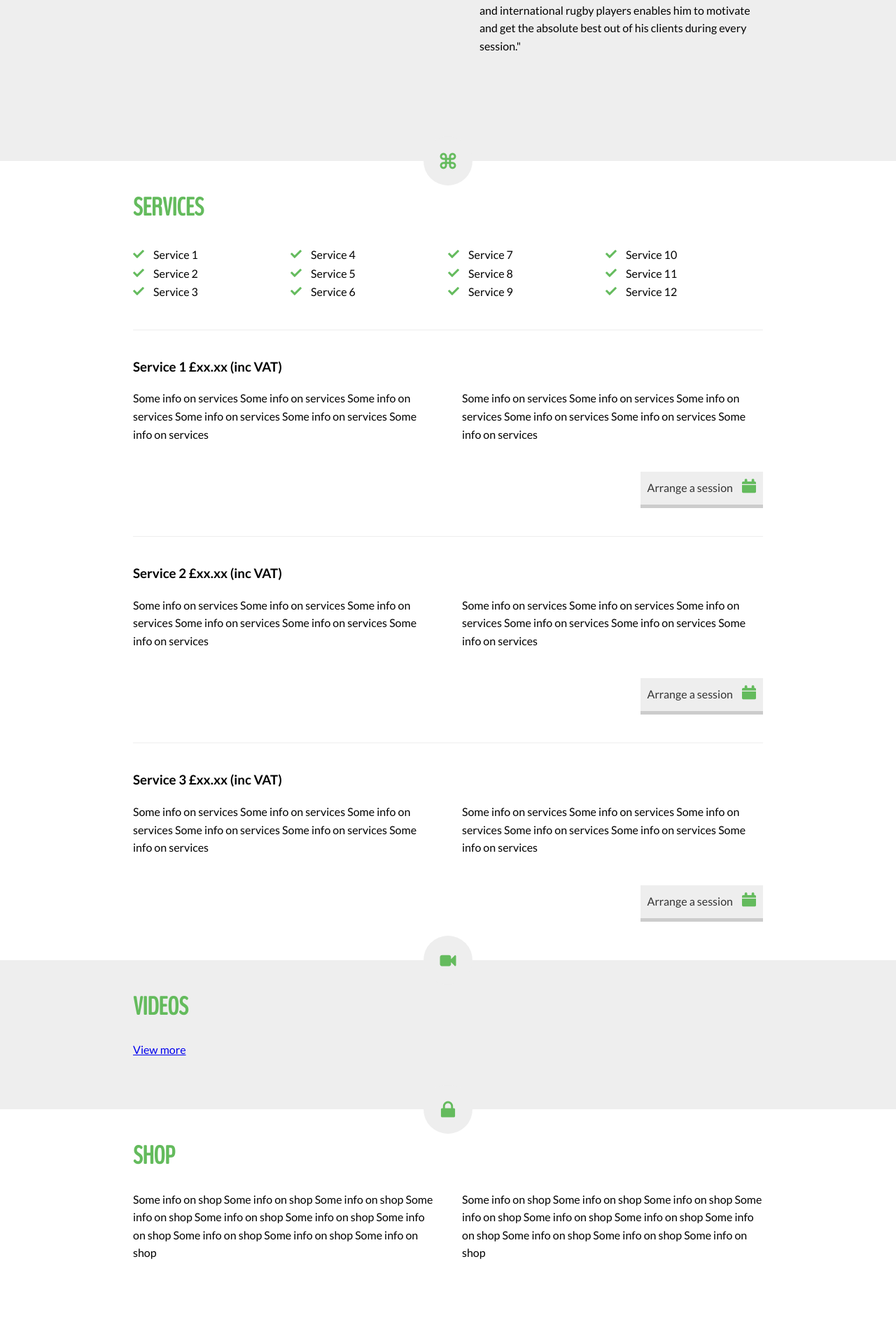
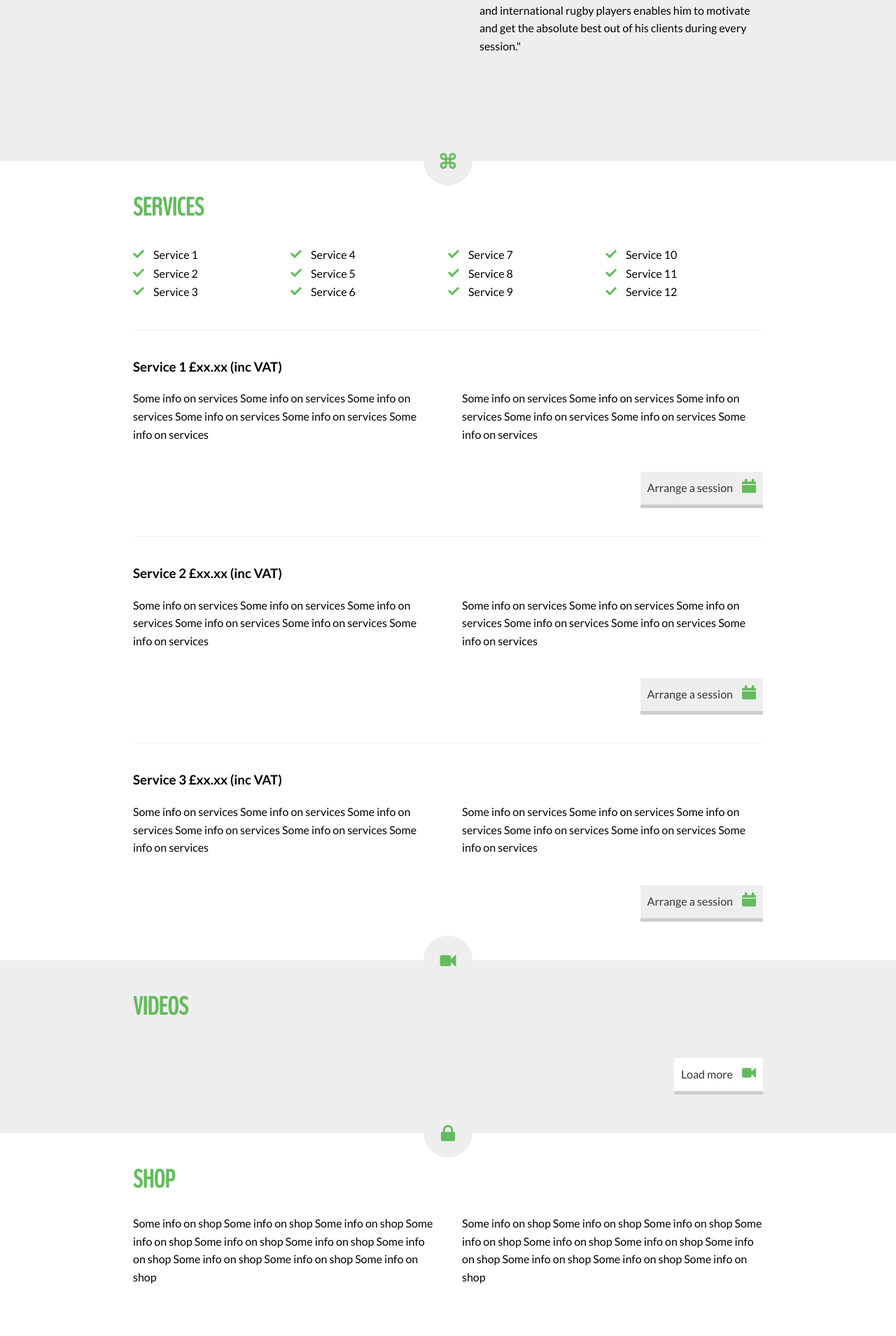
Before and after one commit to tbullough/tbullough.github.io, a Jekyll site: the page built from index.html, in a window 1280 px wide. Shown: the part 3049-4958 px from the top of the page at 70% size. Built offline with Jekyll 4.4.1, drawn with Linux system fonts in a browser that asks for light colours; Markdown is read by kramdown in place of the engine named in the settings; before the commit the page ends 4924 px from its top, so only the background shows below that.

Commit message:
Updated video sizes

```diff
--- a/_includes/video.html
+++ b/_includes/video.html
@@ -12,8 +12,8 @@
 
 	<div class="clear"></div>
 
-	<p class="showMoreThumbs">
-		<a href="#" id="showMoreThumbs">View more</a>
-	</p>
+	<a class="videoMore" id="showMoreThumbs" href="#">Load more <span class="fui-video"></span></a>
+
+	<div class="clear"></div>
 
 </div>
--- a/css/tombullough.css
+++ b/css/tombullough.css
@@ -365,6 +365,51 @@ p { margin: 0 0 1em; }
 	max-width: 100%;
 }
 
+#videos a {
+	text-decoration: none;
+}
+
+#videos .videoTitle {
+	color: #333;
+	font-family: 'latobold', sans-serif;
+	font-weight: 700;
+	margin: 10px 0 0;
+}
+
+#videos .videoDescription {
+	color: #333;
+	font-family: 'latoregular', sans-serif;
+	font-weight: 400;
+	margin: 0;
+}
+
+.videoMore {
+	background-color: #FFF;
+	border-bottom: 5px solid #CCC;
+	color: #333;
+	float: right;
+	line-height: 20px;
+	margin: 24px 0 0;
+	padding: 10px 10px 14px 10px;
+	text-decoration: none;
+}
+
+.videoMore span {
+	color: #64BB5D;
+	font-size: 20px;
+	padding: 0 0 0 10px;
+}
+
+@media only screen and (max-width : 640px) {
+
+	#videos ul li {
+		float: none;
+		margin: 0 0 40px;
+		width: 100%;
+	}
+
+}
+
 
 
 
```
Also changed, not shown: 2 other files.
